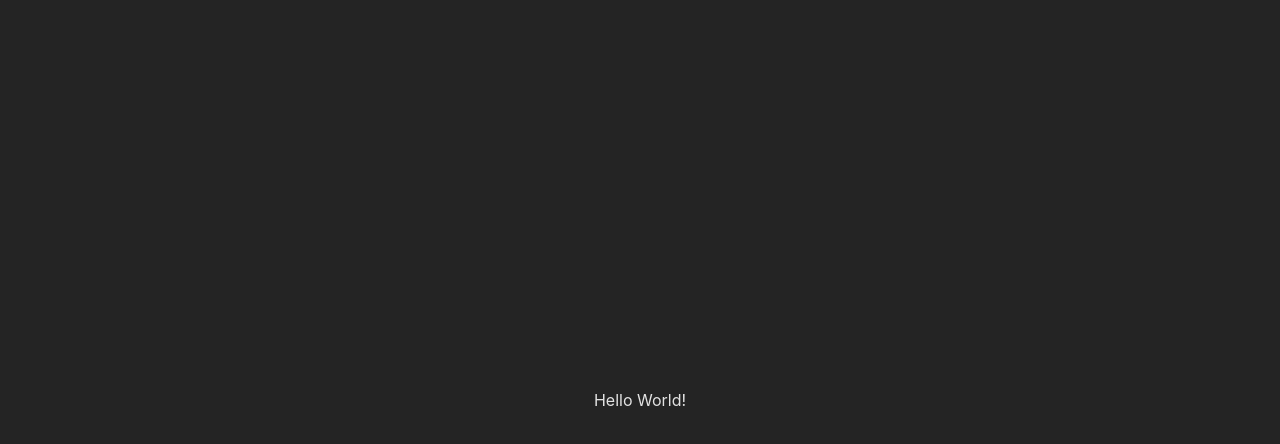
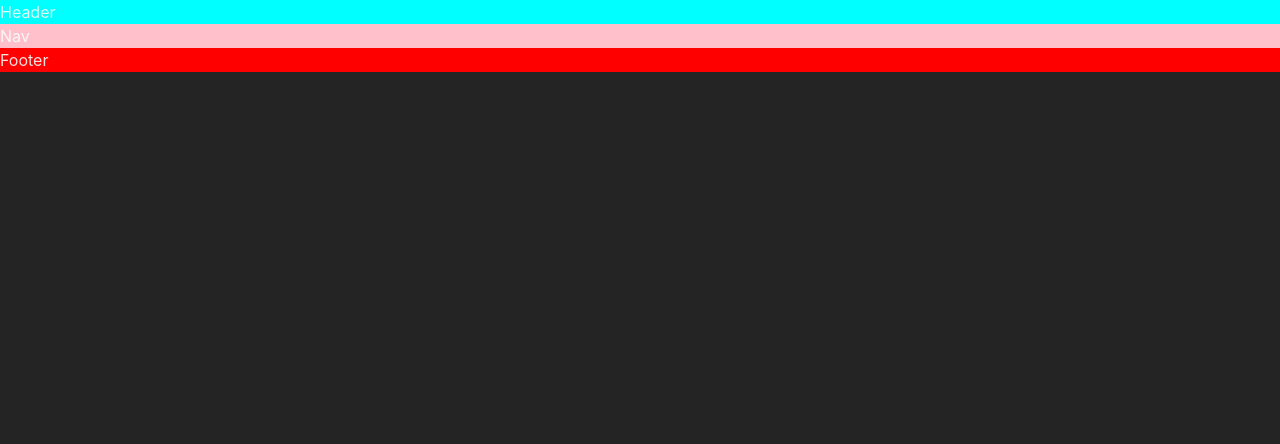
Before and after one commit to Yalanday/v-reacte, a React (Vite) app: page / in a window 1280 px wide. Shown: the top 444 px of the page. Built offline with nearby package versions, Linux system fonts and the light colour scheme.

Commit message:
Добавил App с начальными стилями

```diff
--- a/src/components/app/app.jsx
+++ b/src/components/app/app.jsx
@@ -1,12 +1,14 @@
-import { StyledApp } from "./style";
+import { PageWrapper, StyledFooter, StyledHeader, StyledMain, StyledNavWrapper } from "./style";
 
 function App() {
     return (
-        <StyledApp>
-        header
-        main
-        footer
-        </StyledApp>
+        <PageWrapper>
+            <StyledHeader>Header</StyledHeader>
+            <StyledMain>
+                <StyledNavWrapper>Nav</StyledNavWrapper>
+            </StyledMain>
+            <StyledFooter>Footer</StyledFooter>
+        </PageWrapper>
     )
 }
 
--- a/src/components/app/style.js
+++ b/src/components/app/style.js
@@ -1,5 +1,23 @@
 import styled from "styled-components";
 
-export const StyledApp = styled.div`
+export const PageWrapper = styled.div`
     background-color: yellow;
 `;
+
+export const StyledHeader = styled.header`
+    width: 100vw;
+    background-color: aqua;
+`;
+
+export const StyledMain = styled.main`
+    background-color: yellow;
+`;
+
+export const StyledFooter = styled.footer`
+    width: 100vw;
+    background-color: red;
+`;
+
+export const StyledNavWrapper = styled.nav`
+    background-color: pink;
+`;
--- a/src/index.css
+++ b/src/index.css
@@ -24,9 +24,6 @@ a:hover {
 
 body {
   margin: 0;
-  display: flex;
-  justify-content: center;
-  place-items: center;
   min-width: 320px;
   min-height: 100vh;
 }
--- a/src/main.jsx
+++ b/src/main.jsx
@@ -1,10 +1,11 @@
-import React from 'react'
-import ReactDOM from 'react-dom/client'
-import './index.css'
+import React from 'react';
+import ReactDOM from 'react-dom/client';
+import './index.css';
+import App from './components/app/app';
 
 
 ReactDOM.createRoot(document.getElementById('root')).render(
   <React.StrictMode>
-    Hello World!
+    <App />
   </React.StrictMode>,
 )
```
